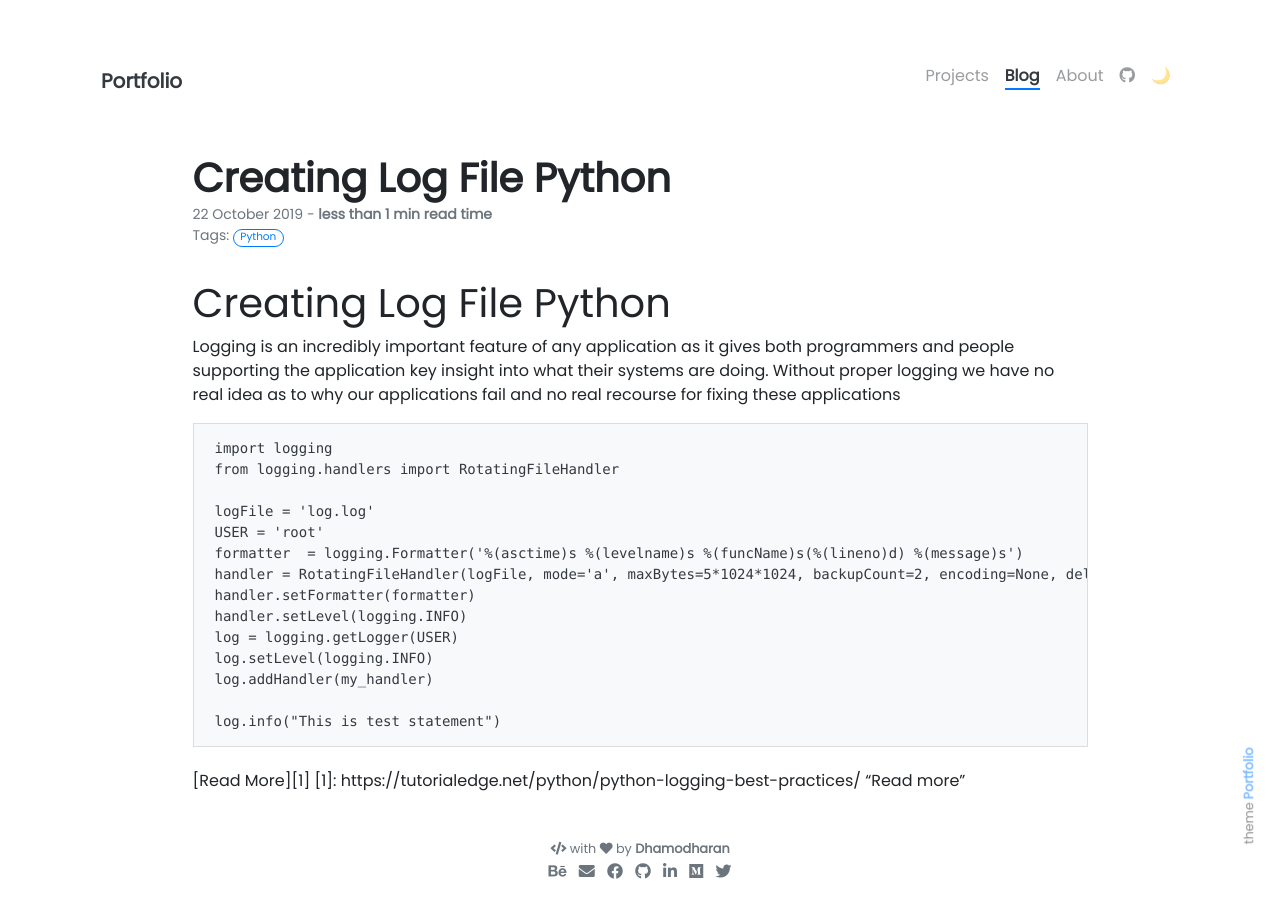
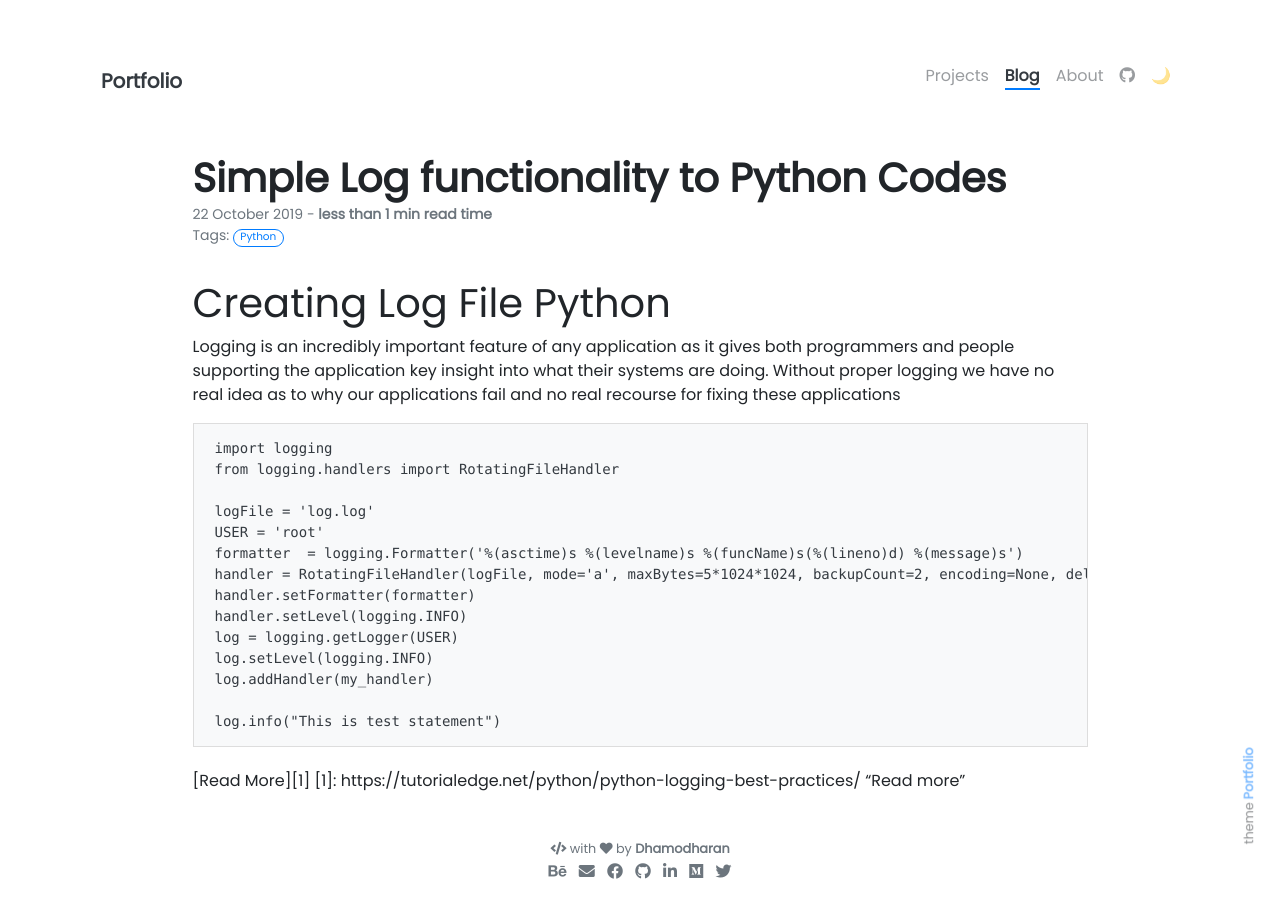
Before and after one commit to dhamodharanrk/portfolio, a Jekyll site: the page built from _posts/2019-10-22-python-logging.md, in a window 1280 px wide. Built offline with Jekyll 4.4.1, drawn with Linux system fonts in a browser that asks for light colours; nearby versions of some CDN libraries; our own code applies the rules of GitHub Pages for plain Markdown files.

Commit message:
Update and rename 2019-10-22-log.md to 2019-10-22-python-logging.md

```diff
--- a/_posts/2019-10-22-log.md
+++ b/_posts/2019-10-22-python-logging.md
@@ -1,5 +1,5 @@
 ---
-title: Creating Log File Python
+title: Simple Log functionality to Python Codes
 tags: [Python]
 style: fill
 color: secondary
```
